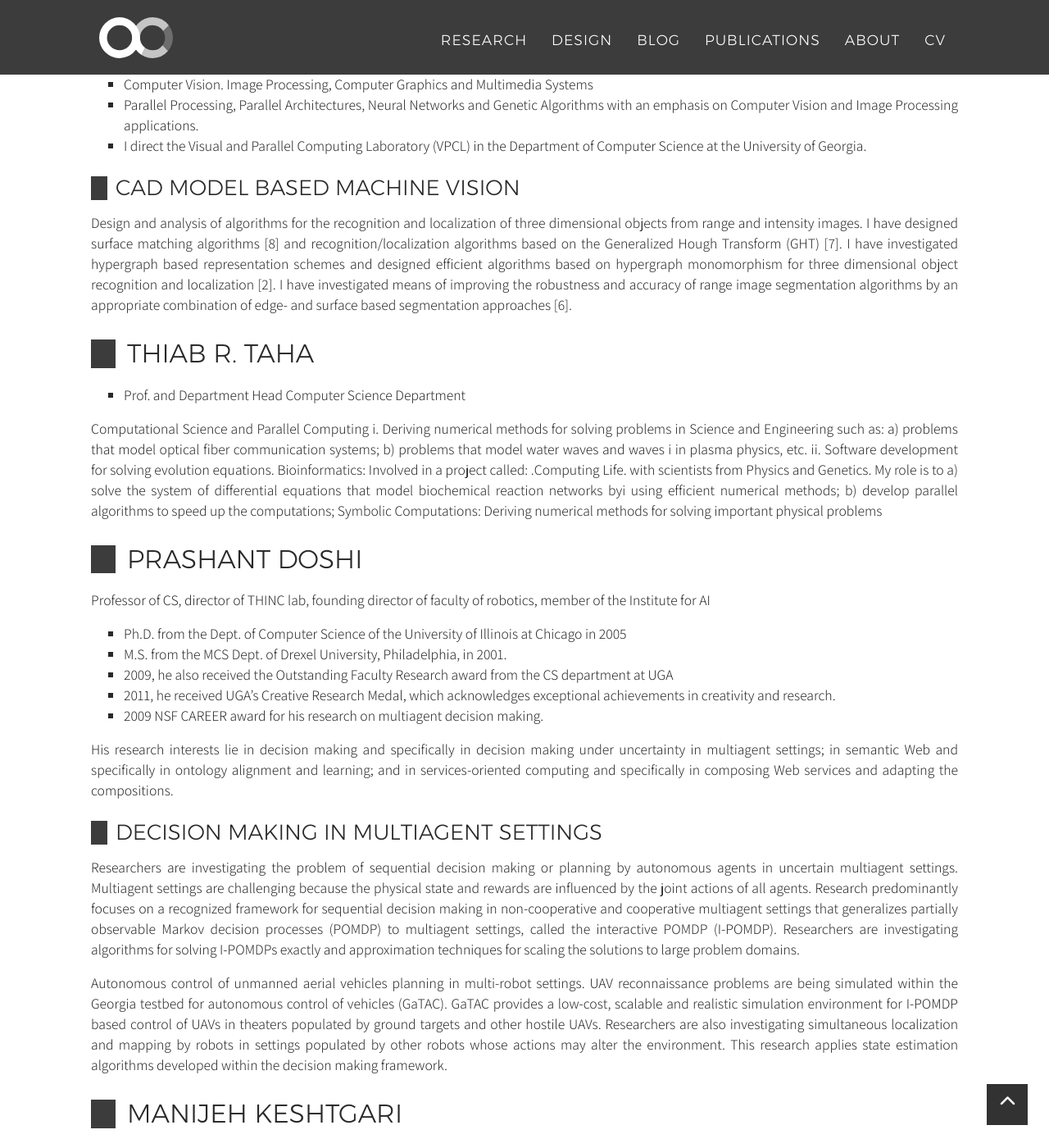
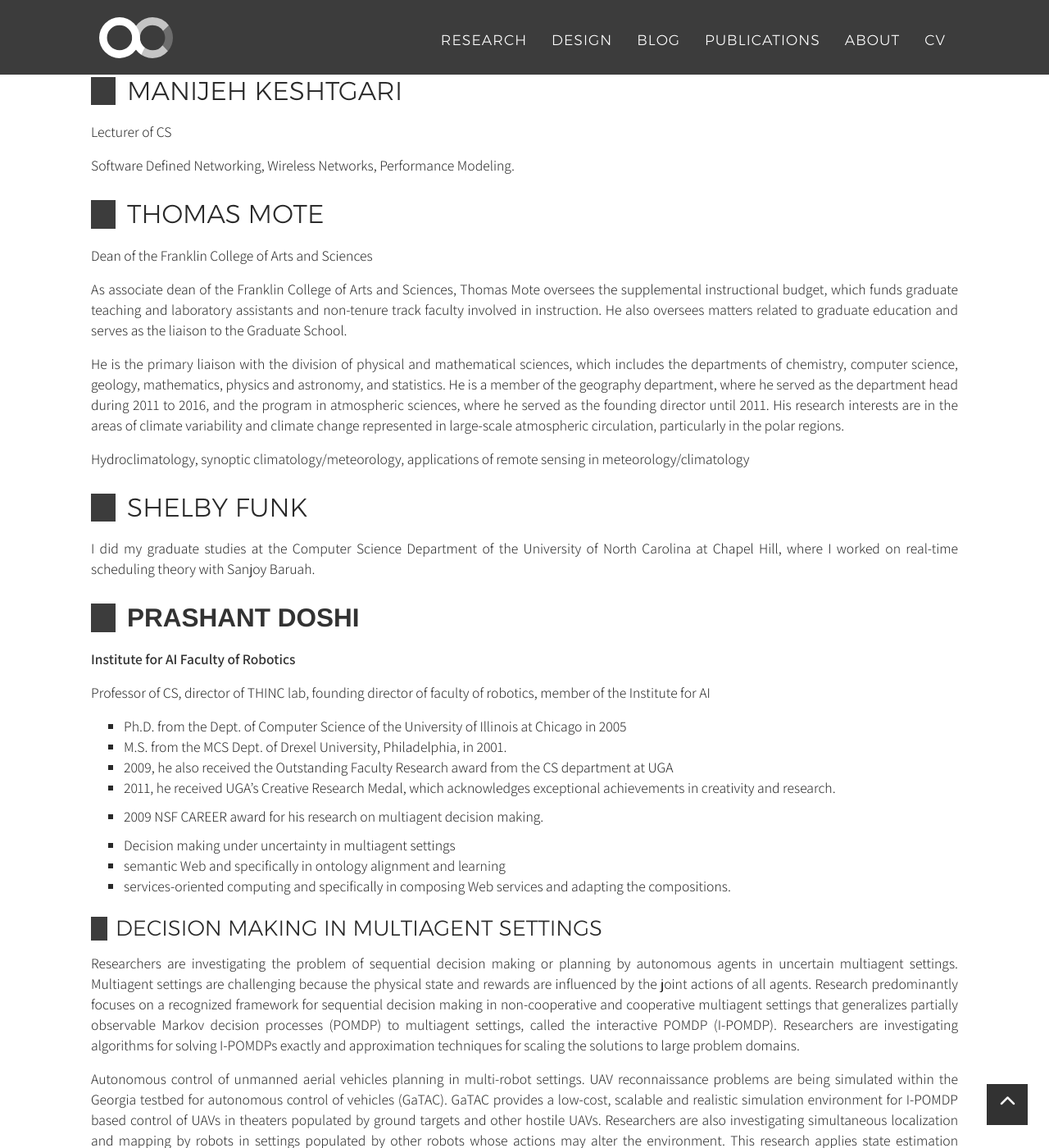
Before and after one commit to alecive/alecive.github.io, a Jekyll site: the page built from _posts/blog/2018-02-20-UGAFacultyInfo.md, in a window 1280 px wide and 1400 px high, scrolled down 807 px. Shown: the whole window at 82% size. Built offline with Jekyll 4.4.1, drawn with Linux system fonts in a browser that asks for light colours; nearby versions of some CDN libraries; some web fonts are replaced; some of the changed lines change nothing that is shown; some of the changed text lies outside the part shown.

Commit message:
[uga] Update

```diff
--- a/_posts/blog/2018-02-20-UGAFacultyInfo.md
+++ b/_posts/blog/2018-02-20-UGAFacultyInfo.md
@@ -10,43 +10,6 @@
 
 * This line will be replaced by the ToC, excluding the "Contents" header
 {:toc}
-
-# Suchendra Bhandarkar, Professor of CS
-
- * Computer Vision. Image Processing, Computer Graphics and Multimedia Systems
- * Parallel Processing, Parallel Architectures, Neural Networks and Genetic Algorithms with an emphasis on Computer Vision and Image Processing applications.
- * I direct the Visual and Parallel Computing Laboratory (VPCL) in the Department of Computer Science at the University of Georgia.
-
-## CAD Model based Machine Vision
-
-Design and analysis of algorithms for the recognition and localization of three dimensional objects from range and intensity images. I have designed surface matching algorithms [8] and recognition/localization algorithms based on the Generalized Hough Transform (GHT) [7]. I have investigated hypergraph based representation schemes and designed efficient algorithms based on hypergraph monomorphism for three dimensional object recognition and localization [2]. I have investigated means of improving the robustness and accuracy of range image segmentation algorithms by an appropriate combination of edge- and surface based segmentation approaches [6].
-
-# Thiab R. Taha
-
- * Prof. and Department Head Computer Science Department
-
-Computational Science and Parallel Computing i. Deriving numerical methods for solving problems in Science and Engineering such as: a) problems that model optical fiber communication systems; b) problems that model water waves and waves i in plasma physics, etc. ii. Software development for solving evolution equations.
-Bioinformatics: Involved in a project called: .Computing Life. with scientists from Physics and Genetics. My role is to a) solve the system of differential equations that model biochemical reaction networks byi using efficient numerical methods; b) develop parallel algorithms to speed up the computations;
-Symbolic Computations: Deriving numerical methods for solving important physical problems
-
-
-# Prashant Doshi
-
-Professor of CS, director of THINC lab, founding director of faculty of robotics, member of the Institute for AI
-
-* Ph.D. from the Dept. of Computer Science of the University of Illinois at Chicago in 2005
-* M.S. from the MCS Dept. of Drexel University, Philadelphia, in 2001.
-* 2009, he also received the Outstanding Faculty Research award from the CS department at UGA
-* 2011, he received UGA's Creative Research Medal, which acknowledges exceptional achievements in creativity and research.
-* 2009 NSF CAREER award for his research on multiagent decision making.
-
-His research interests lie in decision making and specifically in decision making under uncertainty in multiagent settings; in semantic Web and specifically in ontology alignment and learning; and in services-oriented computing and specifically in composing Web services and adapting the compositions.
-
-## Decision making in multiagent settings
-
-Researchers are investigating the problem of sequential decision making or planning by autonomous agents in uncertain multiagent settings. Multiagent settings are challenging because the physical state and rewards are influenced by the joint actions of all agents. Research predominantly focuses on a recognized framework for sequential decision making in non-cooperative and cooperative multiagent settings that generalizes partially observable Markov decision processes (POMDP) to multiagent settings, called the interactive POMDP (I-POMDP). Researchers are investigating algorithms for solving I-POMDPs exactly and approximation techniques for scaling the solutions to large problem domains.
-
-Autonomous control of unmanned aerial vehicles planning in multi-robot settings. UAV reconnaissance problems are being simulated within the Georgia testbed for autonomous control of vehicles (GaTAC). GaTAC provides a low-cost, scalable and realistic simulation environment for I-POMDP based control of UAVs in theaters populated by ground targets and other hostile UAVs. Researchers are also investigating simultaneous localization and mapping by robots in settings populated by other robots whose actions may alter the environment. This research applies state estimation algorithms developed within the decision making framework.
 
 # Manijeh Keshtgari
 
@@ -64,8 +27,44 @@
 
 Hydroclimatology, synoptic climatology/meteorology, applications of remote sensing in meteorology/climatology
 
-# John Miller
+# Shelby Funk
 
+I did my graduate studies at the Computer Science Department of the University of North Carolina at Chapel Hill, where I worked on real-time scheduling theory with Sanjoy Baruah.
+
+# [Prashant Doshi](http://thinc.cs.uga.edu/personnel.html)
+
+[Institute for AI](http://www.ai.uga.edu/)
+[Faculty of Robotics](https://robotics.uga.edu/)
+
+Professor of CS, director of THINC lab, founding director of faculty of robotics, member of the Institute for AI
+
+* Ph.D. from the Dept. of Computer Science of the University of Illinois at Chicago in 2005
+* M.S. from the MCS Dept. of Drexel University, Philadelphia, in 2001.
+* 2009, he also received the Outstanding Faculty Research award from the CS department at UGA
+* 2011, he received UGA's Creative Research Medal, which acknowledges exceptional achievements in creativity and research.
+* 2009 NSF CAREER award for his research on multiagent decision making.
+
+ * Decision making under uncertainty in multiagent settings
+ * semantic Web and specifically in ontology alignment and learning
+ * services-oriented computing and specifically in composing Web services and adapting the compositions.
+
+## Decision making in multiagent settings
+
+Researchers are investigating the problem of sequential decision making or planning by autonomous agents in uncertain multiagent settings. Multiagent settings are challenging because the physical state and rewards are influenced by the joint actions of all agents. Research predominantly focuses on a recognized framework for sequential decision making in non-cooperative and cooperative multiagent settings that generalizes partially observable Markov decision processes (POMDP) to multiagent settings, called the interactive POMDP (I-POMDP). Researchers are investigating algorithms for solving I-POMDPs exactly and approximation techniques for scaling the solutions to large problem domains.
+
+Autonomous control of unmanned aerial vehicles planning in multi-robot settings. UAV reconnaissance problems are being simulated within the Georgia testbed for autonomous control of vehicles (GaTAC). GaTAC provides a low-cost, scalable and realistic simulation environment for I-POMDP based control of UAVs in theaters populated by ground targets and other hostile UAVs. Researchers are also investigating simultaneous localization and mapping by robots in settings populated by other robots whose actions may alter the environment. This research applies state estimation algorithms developed within the decision making framework.
+
+# [Liming Cai](http://cobweb.cs.uga.edu/~cai/)
+
+Bioinformatics and data science
+
+One of my recent works is a novel machine learning framework called Markov k-tree that is effective and efficient for mining global relationships in sequence data.
+
+I co-direct RNA-Informatics Lab at UGA with Russell Malmberg of Departments of Plant Biology and Genetics.
+
+# [John Miller](http://cobweb.cs.uga.edu/~jam/)
+
+ * Big grants
  * Professor of CS
  * Web-based Simulation
  * Workflow Management
@@ -121,3 +120,21 @@
  * postdoc in Daniel Kifer's machine learning lab at PennState university
 
 My research interests lie at the intersections of data mining, machine learning, data privacy, and security. My primary interest is on data privacy --- providing strong privacy guarantees while making accurate computations on sensitive datasets possible. I work on developing new methodologies for performing machine learning and data mining tasks on sensitive data.
+
+# Suchendra Bhandarkar, Professor of CS
+
+ * Computer Vision. Image Processing, Computer Graphics and Multimedia Systems
+ * Parallel Processing, Parallel Architectures, Neural Networks and Genetic Algorithms with an emphasis on Computer Vision and Image Processing applications.
+ * I direct the Visual and Parallel Computing Laboratory (VPCL) in the Department of Computer Science at the University of Georgia.
+
+## CAD Model based Machine Vision
+
+Design and analysis of algorithms for the recognition and localization of three dimensional objects from range and intensity images. I have designed surface matching algorithms [8] and recognition/localization algorithms based on the Generalized Hough Transform (GHT) [7]. I have investigated hypergraph based representation schemes and designed efficient algorithms based on hypergraph monomorphism for three dimensional object recognition and localization [2]. I have investigated means of improving the robustness and accuracy of range image segmentation algorithms by an appropriate combination of edge- and surface based segmentation approaches [6].
+
+# Thiab R. Taha
+
+ * Prof. and Department Head Computer Science Department
+
+Computational Science and Parallel Computing i. Deriving numerical methods for solving problems in Science and Engineering such as: a) problems that model optical fiber communication systems; b) problems that model water waves and waves i in plasma physics, etc. ii. Software development for solving evolution equations.
+Bioinformatics: Involved in a project called: .Computing Life. with scientists from Physics and Genetics. My role is to a) solve the system of differential equations that model biochemical reaction networks byi using efficient numerical methods; b) develop parallel algorithms to speed up the computations;
+Symbolic Computations: Deriving numerical methods for solving important physical problems
```
